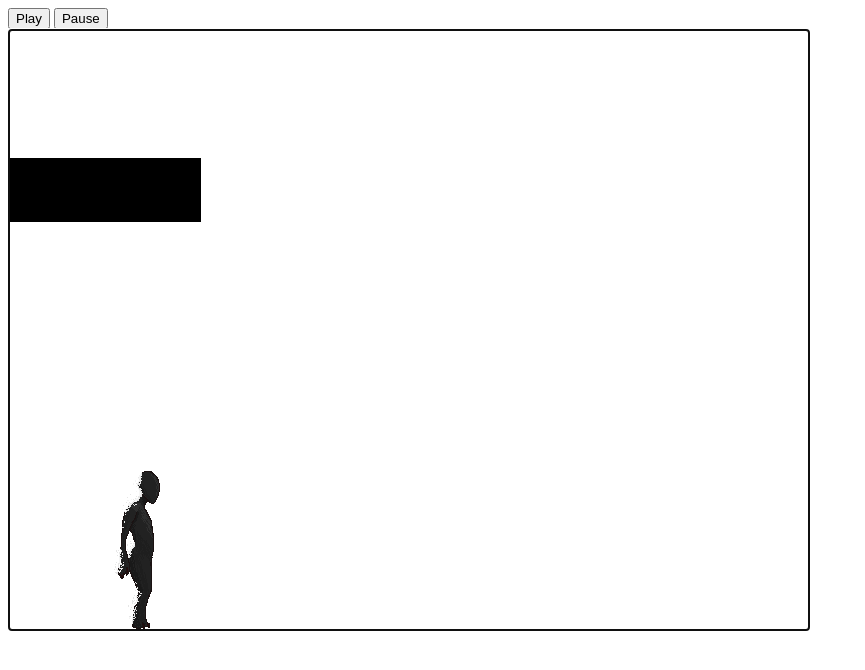
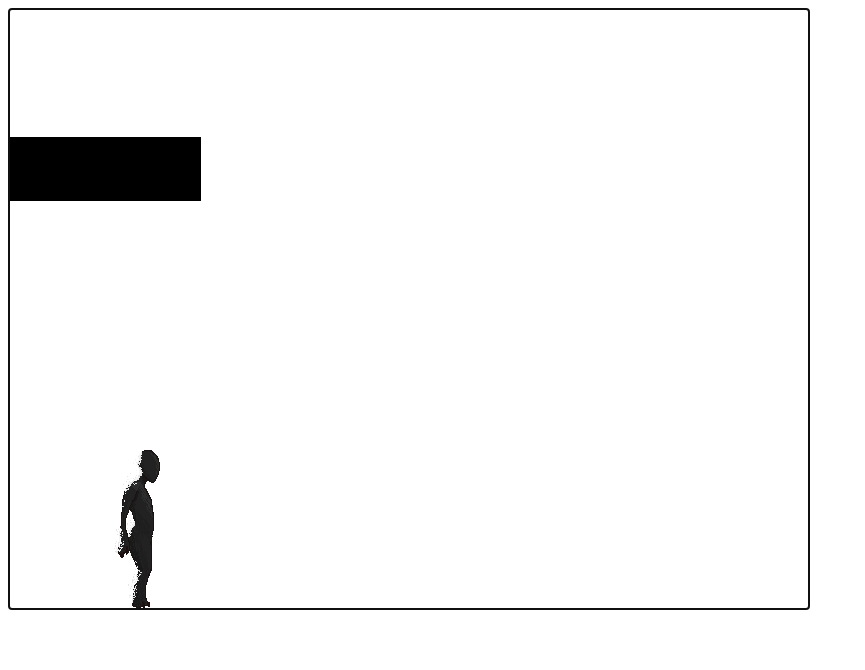
Before and after one commit to mdeabreu/ggj, a plain HTML site: page index.html in a window 1280 px wide. Shown: the whole page, without its empty margins (0-865 px from the left). Drawn offline with Linux system fonts and the light colour scheme.

Commit message:
Start adding tile collisions, remove play and pause buttons.

```diff
--- a/index.html
+++ b/index.html
@@ -5,10 +5,7 @@
         <title>Balance - Global Game Jam Vancouver</title>
     </head>
     <body>
-        <button id="play">Play</button>
-        <button id="pause">Pause</button>
-        <canvas id="balance-canvas" width="800" height="600" tabindex="1" autofocus>Sorry, your browser does not support the <code>&lt;canvas&gt;</code> element.</canvas>
-        <script src="http://54.184.95.238/socket.io/socket.io.js"></script>
+        <canvas id="balance-canvas" width="800" height="600" tabindex="1">Sorry, your browser does not support the <code>&lt;canvas&gt;</code> element.</canvas>
         <script src="js/createjs-2013.12.12.min.js"></script>
         <script src="js/jquery-2.1.0.js"></script>
         <script src="js/util.js"></script>
--- a/js/balance.js
+++ b/js/balance.js
@@ -23,8 +23,7 @@
         stage.addChild(player);
         player.reset();
 
-        var tiles = loadTiles();
-        stage.addChild(tiles);
+        stage.addChild(loadTiles());
 
         // Set the parameters for our Ticker including the function we call every tick
         createjs.Ticker.setFPS(60);
@@ -33,11 +32,9 @@
 
     // The tick function, every time the Ticker ticks, this method is called
     function tick(e) {
-        // Check if the ticker has been paused, if not continue running
-        if (!e.paused) {
-            player.tick();
-            stage.update();
-        }
+        handleTileCollisions(player);
+        player.tick();
+        stage.update();
     }
 
     // Handle key events
@@ -69,15 +66,5 @@
         }
     });
 
-    // If the user clicks the "Play" button, unpause the Ticker
-    $("#play").click(function() {
-        createjs.Ticker.setPaused(false);
-    });
-
-    // If the user clicks the "Pause" button, pause the Ticker
-    $("#pause").click(function() {
-        createjs.Ticker.setPaused(true);
-    });
-
     init();
 })();
--- a/js/level.js
+++ b/js/level.js
@@ -1,6 +1,8 @@
 (function() {
     var tileImage = new Image();
     tileImage.src = "assets/tile.png";
+
+    var tileSize = 64;
 
     var tileMap = [
         [0, 0, 0],
@@ -30,8 +32,8 @@
                 if(cell == 1)
                     bitmap = new createjs.Bitmap(tileImage);
 
-                bitmap.x = j * 64;
-                bitmap.y = i * 64;
+                bitmap.x = j * tileSize;
+                bitmap.y = i * tileSize;
                 tiles.addChild(bitmap);
             }
         }
@@ -39,9 +41,16 @@
         return tiles;
     }
 
-    function loadPassability() {
-        return passabilityMap;
+    function handleTileCollisions(player) {
+        for(var i = 0; i < passabilityMap.length; ++i) {
+            var row = passabilityMap[i];
+            for(var j = 0; j < row.length; ++j) {
+                var dx = player.x - j * tileSize;
+                var dy = player.y - i * tileSize;
+            }
+        }
     }
 
     window.loadTiles = loadTiles;
+    window.handleTileCollisions = handleTileCollisions;
 })();
```
